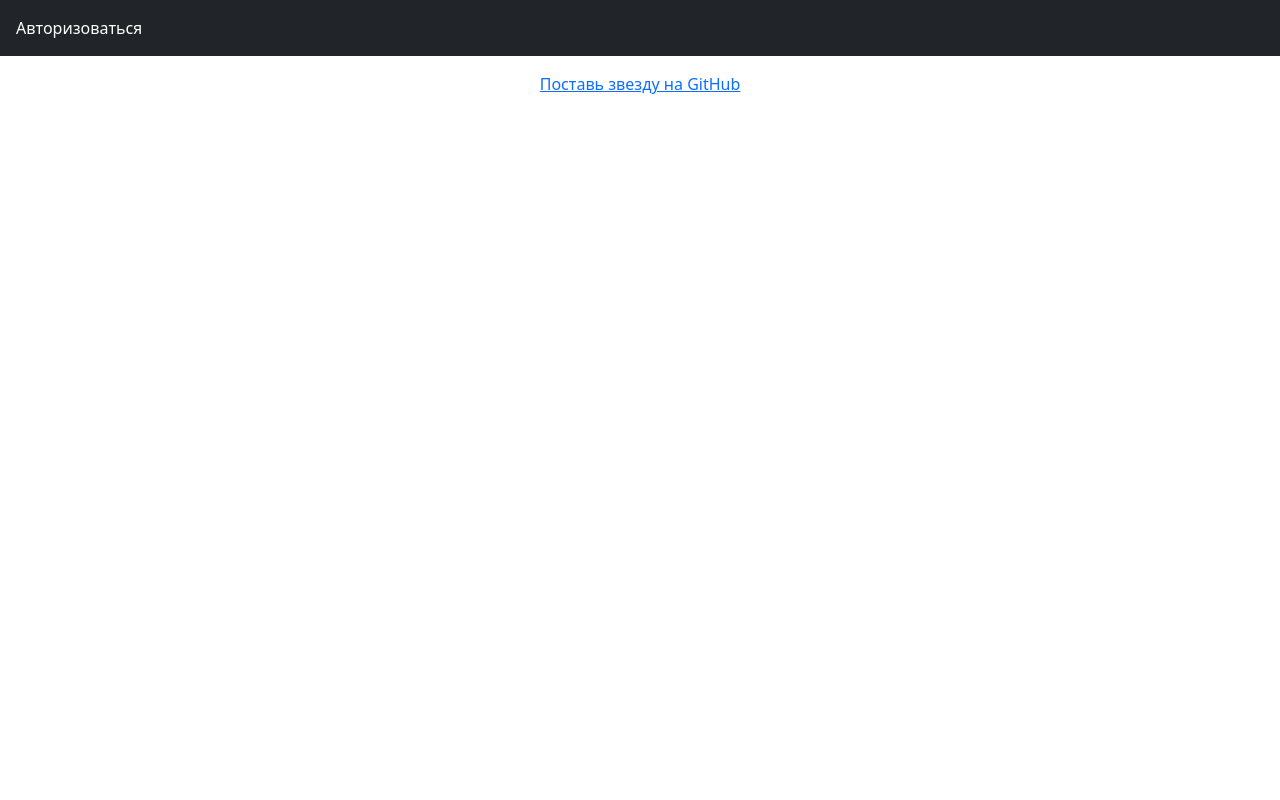
After one commit to Safonovdv91/TG-bot-Django, a Django app: template core/index/templates/index/layout.html in a window 1280 px wide. The commit adds this page. Run offline with Django 5.2, Linux system fonts and the light colour scheme; the template is opened without the code that fills it, so the values that code supplies are empty; parts of the project's set-up code (start-up, migrations or seed data) failed here and were passed over.

Commit message:
ADD: Создан скелет шаблонов для страницы

```diff
--- a/core/core/settings.py
+++ b/core/core/settings.py
@@ -51,7 +51,7 @@
 TEMPLATES = [
     {
         "BACKEND": "django.template.backends.django.DjangoTemplates",
-        "DIRS": [],
+        "DIRS": [BASE_DIR / "templates"],
         "APP_DIRS": True,
         "OPTIONS": {
             "context_processors": [
--- a/core/index/admin.py
+++ b/core/index/admin.py
@@ -1,2 +1 @@
-
 # Register your models here.
--- a/core/index/models.py
+++ b/core/index/models.py
@@ -1,2 +1 @@
-
 # Create your models here.
--- /dev/null
+++ b/core/index/templates/index/footer.html
@@ -0,0 +1 @@
+<a href="https://github.com/Safonovdv91/TG-bot-Django">Поставь звезду на GitHub</a>
--- /dev/null
+++ b/core/index/templates/index/header.html
@@ -0,0 +1,7 @@
+<div class="px-3 py-3 text-bg-dark">
+    <div class="d-flex flex-wrap align-items-center justify-content-center justify-content-lg-start">
+    Авторизоваться
+
+</div>
+
+</div>
--- /dev/null
+++ b/core/index/templates/index/layout.html
@@ -0,0 +1 @@
+{% extends "base.html" %}
--- a/core/index/tests.py
+++ b/core/index/tests.py
@@ -1,2 +1 @@
-
 # Create your tests here.
--- a/core/index/views.py
+++ b/core/index/views.py
@@ -3,4 +3,7 @@
 
 # Create your views here.
 def index(request):
-    return render(request, "index/index.html")
+    context = {
+        "letters": ["A", "B", "C1", "C2", "C3", "D1", "D2", "D3", "D4", "N"],
+    }
+    return render(request, "index/index.html", context=context)
--- a/core/templates/base.html
+++ b/core/templates/base.html
@@ -1,5 +1,5 @@
 <!DOCTYPE html>
-<html lang="ru" class="h-100" data-bs-theme="dark">
+<html lang="ru" class="h-100">
 <head>
     {% load static %}
     <meta charset="UTF-8">
@@ -11,7 +11,7 @@
     <!-- Подключение Bootstrap CSS -->
     <link rel="stylesheet" href="https://cdn.jsdelivr.net/npm/bootstrap@5.3.3/dist/css/bootstrap.min.css">
     <link rel="shortcut icon" type="image/png" href="{% static 'images/favicon.ico' %}"/>
-    <link rel="stylesheet" href="{% static 'main/css/layout.css' %}">
+    <link rel="stylesheet" href="{% static 'index/css/layout.css' %}">
     {% block custom_css %}
     {% endblock %}
 
@@ -20,20 +20,22 @@
 
 </head>
 
-<body class="h-100 text-center text-bg-dark" {% block hx-headers %}{% endblock %}>
+<body class="h-100 text-center" {% block hx-headers %}{% endblock %}>
     <main>
+    <header>
+    {% include "index/header.html" %}
+    </header>
     <div class="container content">
-        {% include 'main/header.html' %}
+
                 {% block main_content %}
                 {% endblock %}
     </div>
     </main>
     <footer class="footer mt-auto py-3">
-        {% include "main/footer.html" %}
+        {% include "index/footer.html" %}
     </footer>
 
     <script src="https://cdn.jsdelivr.net/npm/bootstrap@5.3.3/dist/js/bootstrap.bundle.min.js"></script>
-    <script src="{% static 'main/js/backend.js' %}"></script>
     {% block script %}{% endblock %}
 </body>
 </html>
```
Also changed, not shown: core/index/templates/index/index.html (+12 -9 lines), core/index/static/index/css/layout.css (added).
